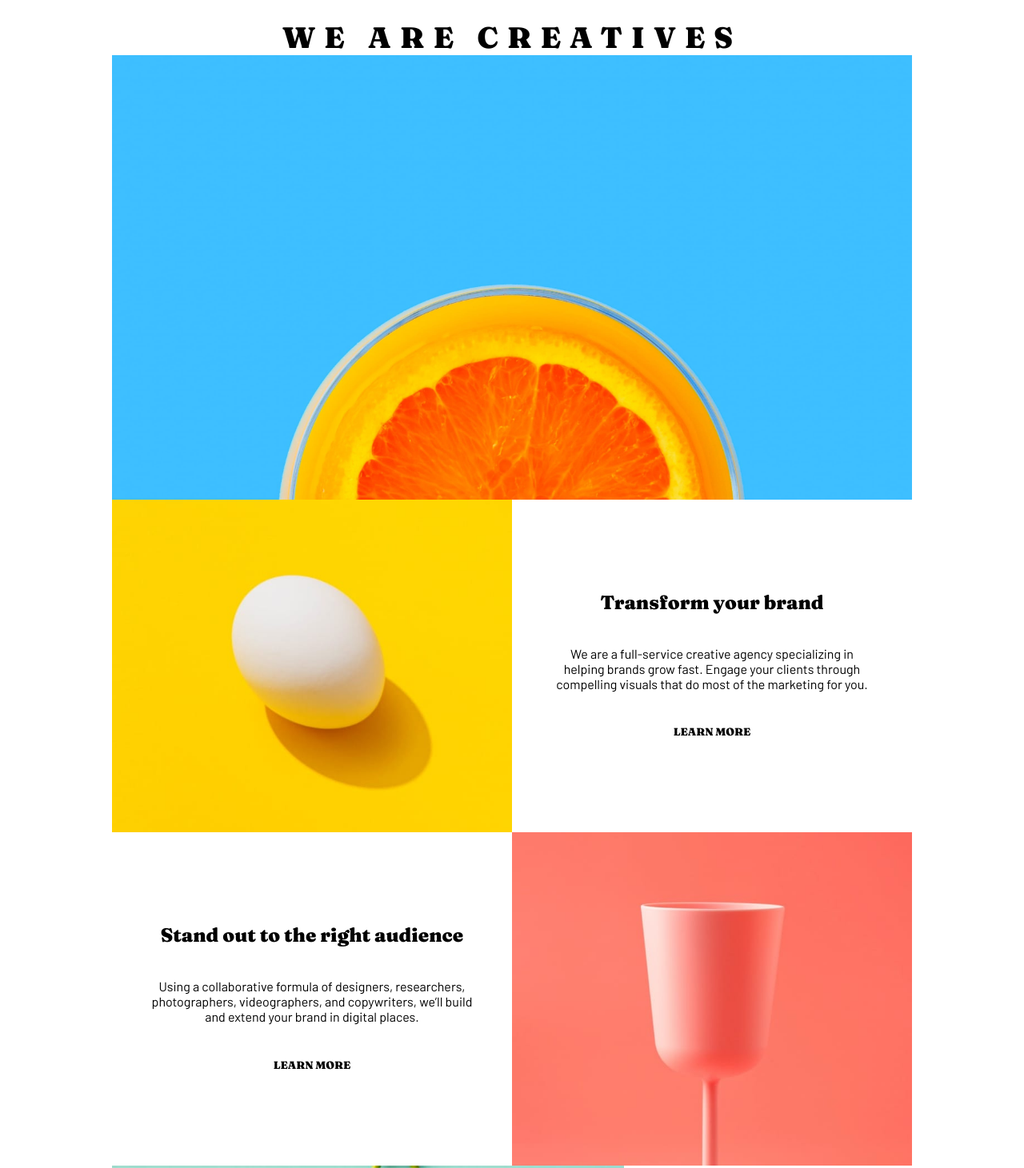
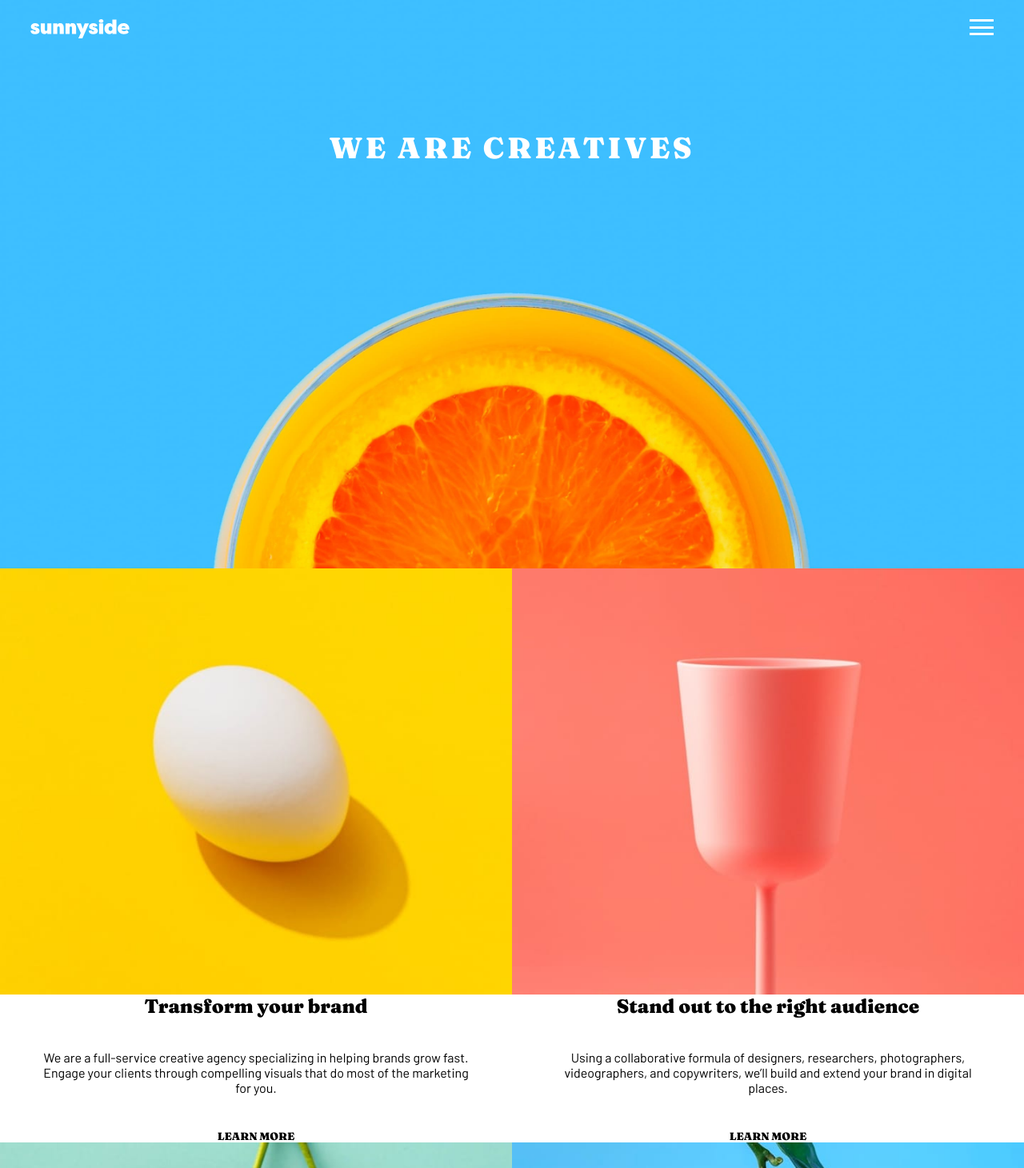
Before and after one commit to codercreative/sunnyside-agency, a plain HTML site: page index.html in a window 1280 px wide. Shown: the top 1461 px of the page at 80% size. Drawn offline with Linux system fonts and the light colour scheme.

Commit message:
added more features

```diff
--- a/index.html
+++ b/index.html
@@ -15,6 +15,12 @@
   <body>
     <div>
       <img src="images/logo.svg" alt="Sunnyside logo" class="logo" />
+
+      <div class="hamburger-menu">
+        <div class="bar"></div>
+        <div class="bar"></div>
+        <div class="bar"></div>
+      </div>
       <h1>We are creatives</h1>
 
       <picture>
@@ -51,14 +57,14 @@
               class="article-img egg"
             />
           </picture>
-          <div class="article-text">
+          <div class="article-text transform">
             <h2>Transform your brand</h2>
             <p>
               We are a full-service creative agency specializing in helping
               brands grow fast. Engage your clients through compelling visuals
               that do most of the marketing for you.
             </p>
-            <button class="article-btn yellow-accent">Learn more</button>
+            <button class="article-btn learn-more-yellow">Learn more</button>
           </div>
         </div>
         <div class="article article-row-reverse">
@@ -74,17 +80,17 @@
             <img
               src="./images/desktop/image-stand-out.jpg"
               alt="Pink glass on a pink background"
-              class="article-img"
+              class="article-img red-glass"
             />
           </picture>
-          <div class="article-text">
+          <div class="article-text stand-out">
             <h2>Stand out to the right audience</h2>
             <p>
               Using a collaborative formula of designers, researchers,
               photographers, videographers, and copywriters, we’ll build and
               extend your brand in digital places.
             </p>
-            <button class="article-btn red-accent">Learn more</button>
+            <button class="article-btn learn-more-red">Learn more</button>
           </div>
         </div>
         <div class="article">
--- a/styles.css
+++ b/styles.css
@@ -23,7 +23,6 @@
 
 body {
   font-family: "Barlow", sans-serif;
-  max-width: 1000px;
   margin: 0 auto;
 }
 
@@ -39,14 +38,46 @@ svg {
 .hero-img {
   width: 100%;
   object-fit: cover;
+  position: relative;
+  z-index: -1;
+}
+
+.logo {
+  position: absolute;
+  top: 3%;
+  left: 3%;
+}
+
+.hamburger-menu {
+  position: absolute;
+  display: flex;
+  flex-direction: column;
+  justify-content: space-between;
+  width: 30px;
+  height: 20px;
+  cursor: pointer;
+  top: 3%;
+  right: 3%;
+}
+
+.bar {
+  width: 100%;
+  background-color: #fff;
+  height: 3px;
 }
 
 h1 {
   font-family: "Fraunces", serif;
-  color: #000;
+  font-size: 1.1rem;
+  color: #fff;
   font-size: 2.3rem;
-  letter-spacing: 0.3em;
+  letter-spacing: 0.1em;
   text-transform: uppercase;
+
+  position: absolute;
+  top: 23%;
+  left: 50%;
+  transform: translate(-50%, -50%);
   text-align: center;
 }
 
@@ -59,6 +90,11 @@ h2 {
 }
 
 /* Making sure that text is placed on top of cherry and orange images */
+
+.article-section {
+  display: grid;
+  grid-template-columns: 1fr;
+}
 
 .article {
   position: relative;
@@ -80,7 +116,7 @@ h2 {
 }
 
 .article-text-fixed > h2 {
-  padding-bottom: 0.8em;
+  padding-bottom: 0.2em;
 }
 
 .article-img,
@@ -173,37 +209,41 @@ h2 {
   color: hsl(228, 45%, 44%);
 }
 
-/* UTILITY */
-.yellow-accent {
-  border-bottom: 4px solid transparent;
-}
-
-.yellow-accent:hover {
-  border-bottom: 4px solid var(--yellow);
-}
-
-.red-accent {
-  border-bottom: 4px solid transparent;
-}
-
-.red-accent:hover {
-  border-bottom: 4px solid var(--soft-red);
-}
-
 /* MEDIA QUERIES */
 
 @media (min-width: 376px) {
-  .article {
-    display: flex;
+  h1 {
+    white-space: nowrap;
   }
 
-  .article-img {
-    width: 50vw;
-    height: auto;
+  .article-section {
+    display: grid;
+    grid-template-columns: repeat(2, 1fr);
+    grid-template-rows: auto auto;
+  }
+
+  .transform {
+    grid-column: 1 / 2;
+    grid-row: 1;
+  }
+
+  .egg {
+    grid-column: 2 / 3;
+    grid-row: 1;
+  }
+
+  .red-glass {
+    grid-column: 1 / 2;
+    grid-row: 2;
+  }
+
+  .stand-out {
+    grid-column: 2 / 3;
+    grid-row: 2;
   }
 
   .article-text {
-    width: 50vw;
+    /* width: 50vw; */
     padding: 0;
     display: flex;
     flex-direction: column;
@@ -213,10 +253,6 @@ h2 {
 
   .article-text > p {
     padding: 1em 3em;
-  }
-
-  .article-row-reverse {
-    flex-direction: row-reverse;
   }
 
   .client-testimonials-wrapper {
```
Also changed, not shown: 1 other file.
